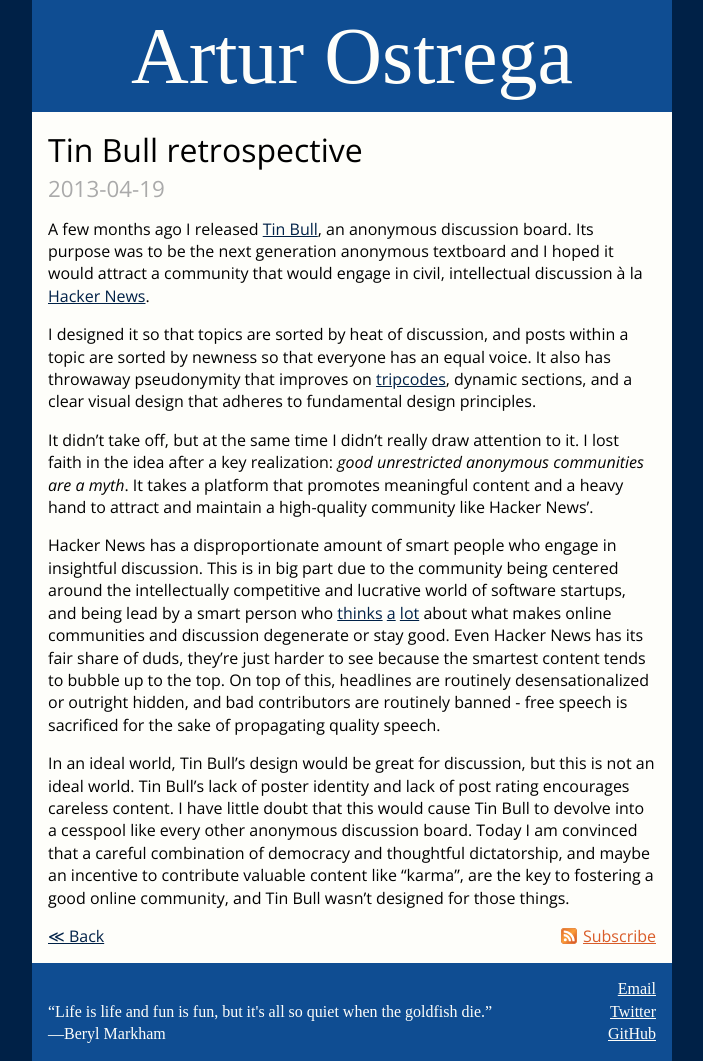
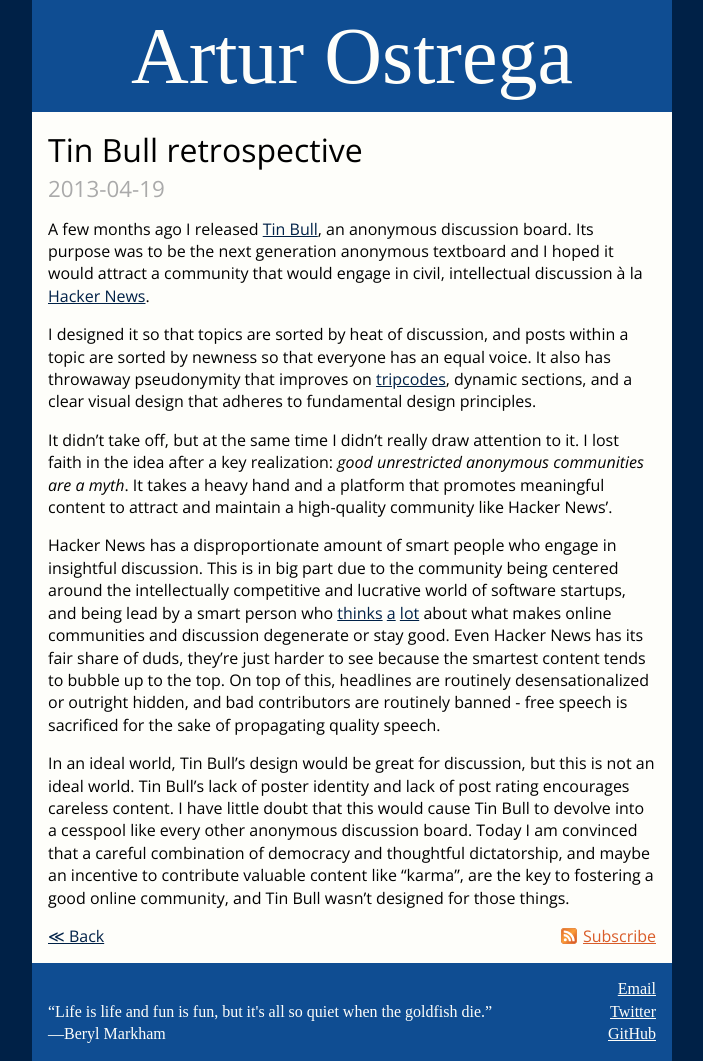
Before and after one commit to aostrega/blog.github.io, a Jekyll site: the page built from _posts/2013-04-19-tinbull-retrospective.md, in a window 1280 px wide. Shown: the whole page, without its empty margins (288-991 px from the left). Built offline with Jekyll 4.4.1, drawn with Linux system fonts in a browser that asks for light colours; some web fonts are replaced; Markdown is read by kramdown in place of the engine named in the settings; comment, search, counter and statistics services are not loaded.

```diff
--- a/_posts/2013-04-19-tinbull-retrospective.md
+++ b/_posts/2013-04-19-tinbull-retrospective.md
@@ -6,7 +6,7 @@ A few months ago I released [Tin Bull](http://tinbull.com), an anonymous discuss
 
 I designed it so that topics are sorted by heat of discussion, and posts within a topic are sorted by newness so that everyone has an equal voice. It also has throwaway pseudonymity that improves on [tripcodes](https://upload.wikimedia.org/wikipedia/commons/b/b8/Tripcode.png), dynamic sections, and a clear visual design that adheres to fundamental design principles.
 
-It didn't take off, but at the same time I didn't really draw attention to it. I lost faith in the idea after a key realization: *good unrestricted anonymous communities are a myth*. It takes a platform that promotes meaningful content and a heavy hand to attract and maintain a high-quality community like Hacker News'.
+It didn't take off, but at the same time I didn't really draw attention to it. I lost faith in the idea after a key realization: *good unrestricted anonymous communities are a myth*. It takes a heavy hand and a platform that promotes meaningful content to attract and maintain a high-quality community like Hacker News'.
 
 Hacker News has a disproportionate amount of smart people who engage in insightful discussion. This is in big part due to the community being centered around the intellectually competitive and lucrative world of software startups, and being lead by a smart person who [thinks](http://www.paulgraham.com/disagree.html) [a](http://paulgraham.com/hackernews.html) [lot](http://paulgraham.com/identity.html) about what makes online communities and discussion degenerate or stay good. Even Hacker News has its fair share of duds, they're just harder to see because the smartest content tends to bubble up to the top. On top of this, headlines are routinely desensationalized or outright hidden, and bad contributors are routinely banned - free speech is sacrificed for the sake of propagating quality speech.
 
```
